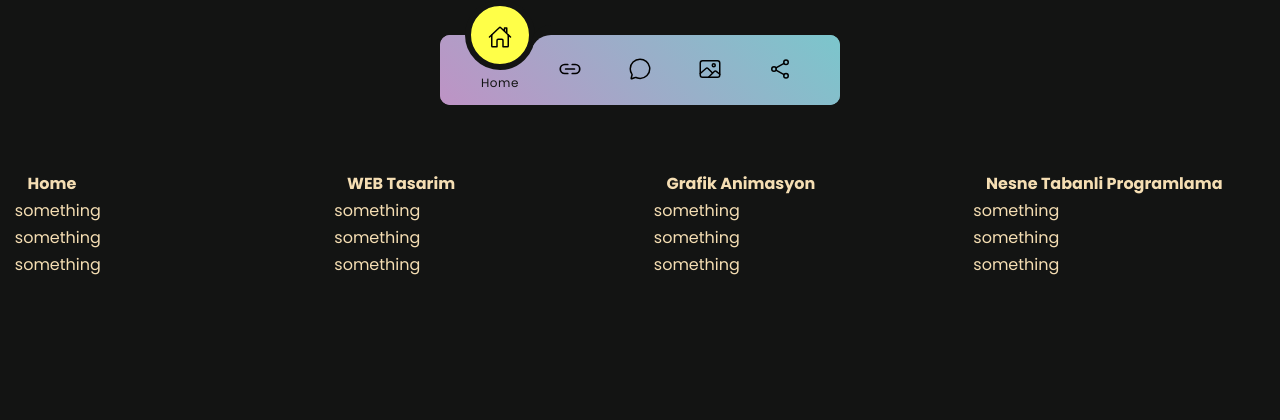
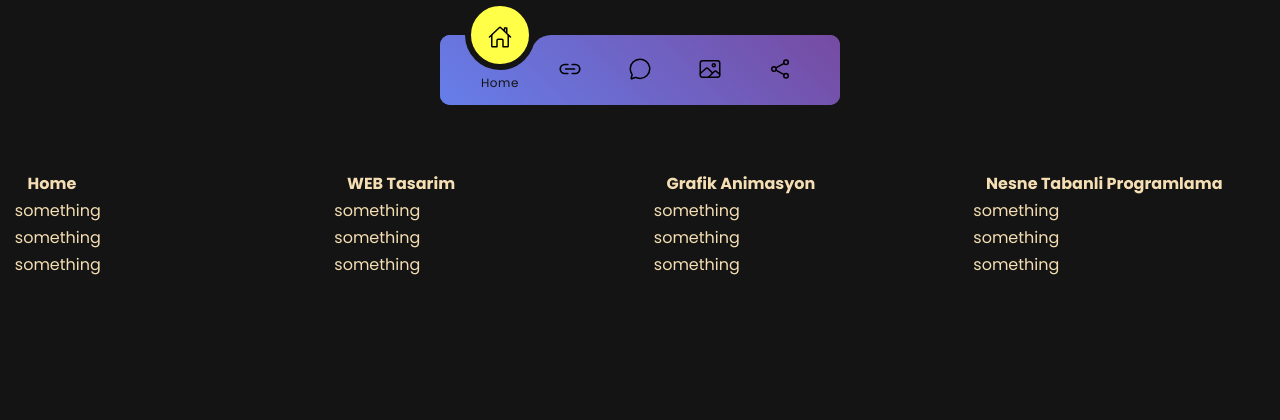
Before and after one commit to r0darz/webDevelopment4School, a PHP site: page / in a window 1280 px wide. Shown: the top 420 px of the page. Run offline with PHP 8.4, Linux system fonts and the light colour scheme; some libraries are stand-ins or nearby versions.

Commit message:
Update Navigation.css

```diff
--- a/styles/Navigation.css
+++ b/styles/Navigation.css
@@ -49,7 +49,7 @@ td{
   position: relative;
   width: 400px;
   height: 70px;
-  background: linear-gradient(45deg, #BE93C5, #7BC6CC);
+  background: linear-gradient(45deg, #667eea, #764ba2);
   display: flex;
   justify-content: center;
   align-items: center;
```
